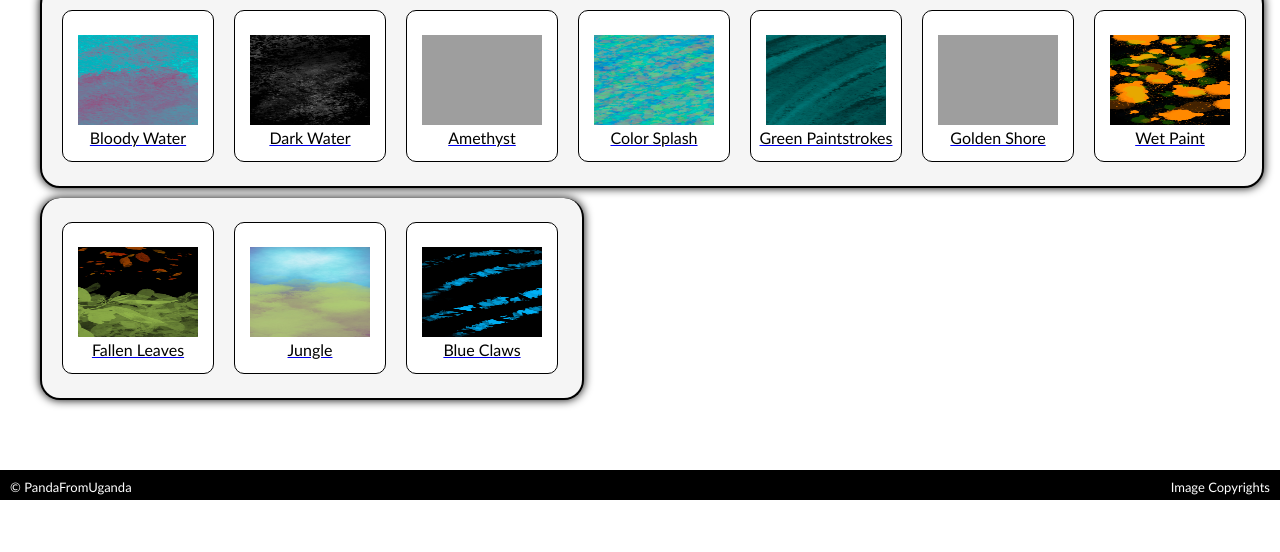
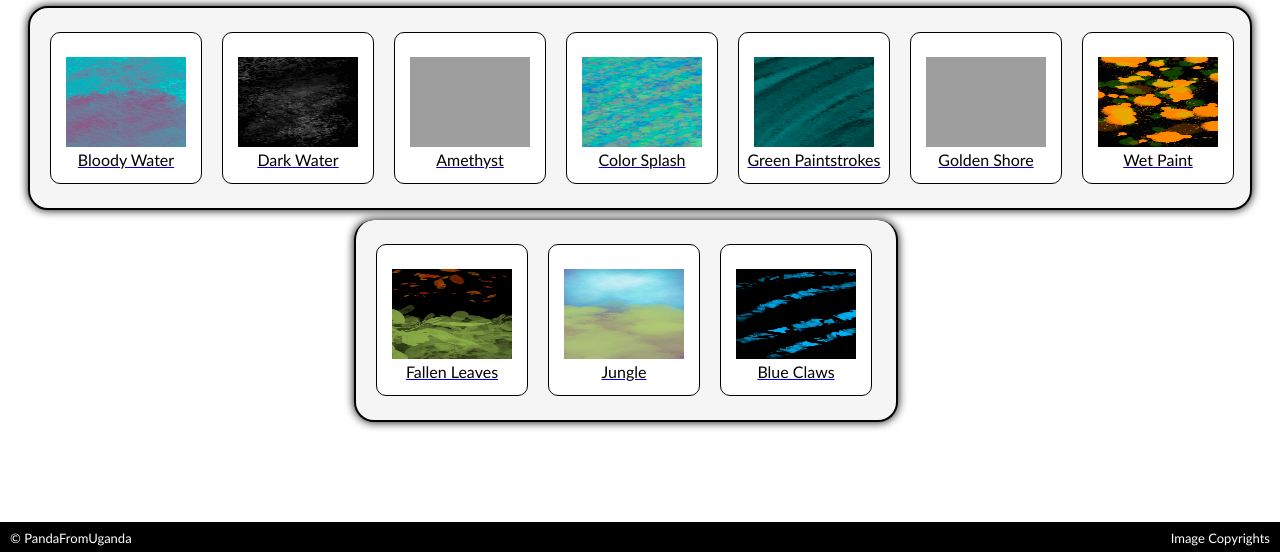
Before and after one commit to PandaFromUganda/pandafromuganda.github.io, a plain HTML site: page wallpapers/wallpaper.html in a window 1280 px wide. Shown: the part 519-1071 px from the top of the page. Before the commit the page ends 1019 px from the top, so only its background shows below. Drawn offline with Linux system fonts and the light colour scheme; grey boxes are pictures that could not be loaded.

Commit message:
changed wallpaper page layout to centered

```diff
--- a/style.css
+++ b/style.css
@@ -133,6 +133,14 @@ body {
 
 /* Wallpapers Styling */
 
+.wallpaperWrapper{
+    display: flex;
+    flex-direction: column;
+    align-items: center;
+    justify-content: center;
+    text-align: center;
+}
+
 .containerTitle{
     margin-left: 30px;
 }
@@ -158,6 +166,8 @@ body {
 }
 
 .containerRectangle2{
+    position: relative;
+    left: 25%;
     display: flex;
     justify-content: left;
     align-items: center;
--- a/wallpapers/wallpaper.html
+++ b/wallpapers/wallpaper.html
@@ -25,7 +25,8 @@
         </div>
     </div>
 
-    <div class="pcContaier">
+    <div class="wallpaperWrapper">
+        <div class="pcContainer">
             <div class="containerTitle">
                 <h1>1440p Wallpapers</h1>
             </div>
@@ -146,11 +147,11 @@
                 </div>
             </div>
         </div>
+    </div>
 
     <div class="footer">
         <div class="copyright"> <a href="https://github.com/PandaFromUganda">© PandaFromUganda</a></div>
         <div class="copyright"> <a href="copyright.html">Image Copyrights</a></div>
     </div>
-
 </body>
 </html>
```
Also changed, not shown: copyright.html (+1 -0 lines). Lines whose indentation alone changed are shown as unchanged.
